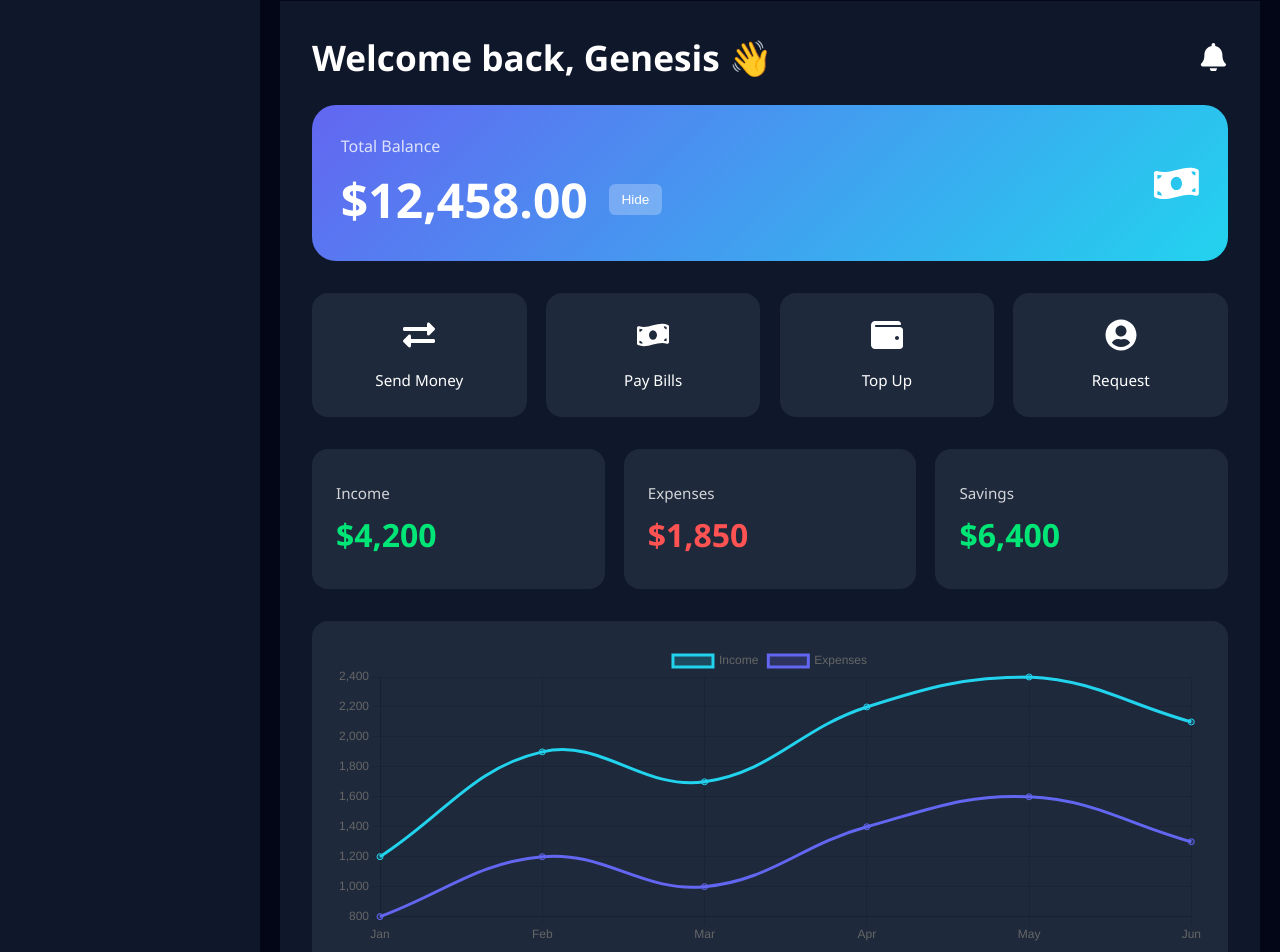
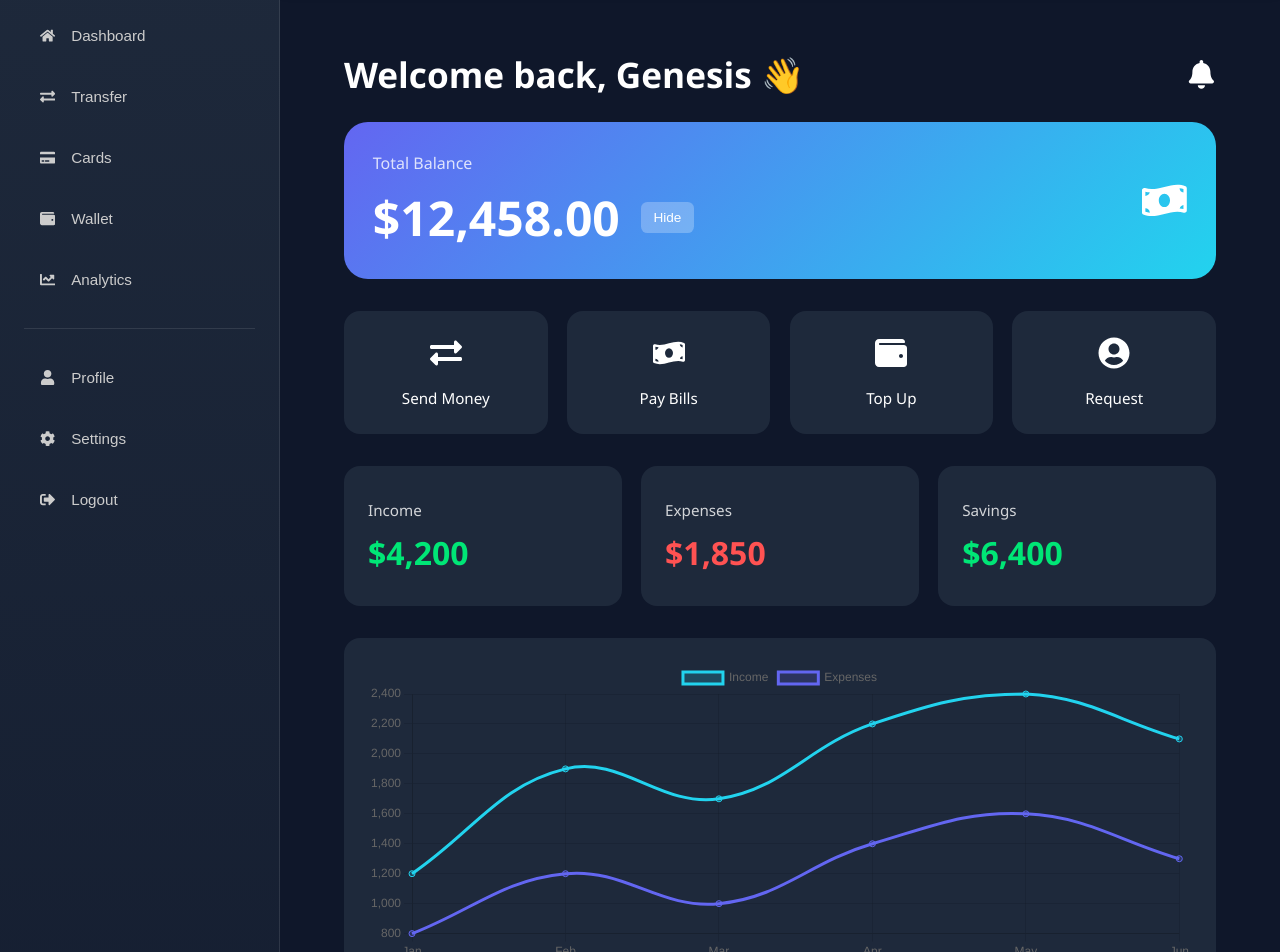
Before and after one commit to BUCHI909/Online-Bank, a React (Vite) app in the folder client/: page /dashboard in a window 1280 px wide. Shown: the part 80-1032 px from the top of the page. Built offline with nearby package versions, Linux system fonts and the light colour scheme; sample sign-in values are in the browser's storage.

Commit message:
making chnages

```diff
--- a/client/src/Layout/DashboardLayout.jsx
+++ b/client/src/Layout/DashboardLayout.jsx
@@ -14,26 +14,33 @@ function DashboardLayout() {
         onClose={() => setSidebarOpen(false)}
       />
 
-      {/* Overlay */}
-      <div
-        className={`overlay ${sidebarOpen ? "open" : ""}`}
-        onClick={() => setSidebarOpen(false)}
-      />
+      {/* Overlay (mobile) */}
+      {sidebarOpen && (
+        <div
+          className="overlay open"
+          onClick={() => setSidebarOpen(false)}
+        />
+      )}
 
-      {/* Main */}
+      {/* Main Area */}
       <div className="main">
 
+        {/* Navbar */}
         <header className="navbar">
+
           <button
             className="menu-btn"
             onClick={() => setSidebarOpen(true)}
+            aria-label="Open sidebar"
           >
             ☰
           </button>
 
           <h3>Genesis Bank Dashboard</h3>
+
         </header>
 
+        {/* Page Content */}
         <main className="content">
           <Outlet />
         </main>
--- a/client/src/components/Sidebar.jsx
+++ b/client/src/components/Sidebar.jsx
@@ -1,5 +1,5 @@
 import React from "react";
-import { NavLink, useNavigate } from "react-router-dom";
+import { useNavigate, useLocation } from "react-router-dom";
 import {
   FaUniversity,
   FaHome,
@@ -14,7 +14,19 @@ import {
 
 const Sidebar = ({ isOpen, onClose }) => {
   const navigate = useNavigate();
+  const location = useLocation();
   const [loggingOut, setLoggingOut] = React.useState(false);
+
+  const isActive = (path) =>
+    location.pathname === path ||
+    location.pathname.startsWith(path + "/");
+
+  const go = (path) => {
+    navigate(path);
+
+    // Close sidebar AFTER navigation (important for mobile)
+    if (onClose) setTimeout(onClose, 250);
+  };
 
   const handleLogout = () => {
     setLoggingOut(true);
@@ -22,69 +34,89 @@ const Sidebar = ({ isOpen, onClose }) => {
     setTimeout(() => {
       localStorage.removeItem("token");
       localStorage.removeItem("user");
+
+      setLoggingOut(false);
       navigate("/login");
-    }, 700);
-  };
-
-  const linkClass = ({ isActive }) =>
-    `nav-link ${isActive ? "active" : ""}`;
-
-  const handleClick = () => {
-    if (window.innerWidth <= 768) onClose();
+      if (onClose) onClose();
+    }, 900);
   };
 
   return (
     <aside className={`sidebar ${isOpen ? "open" : ""}`}>
 
-      {/* Logo */}
+      {/* Header */}
       <div className="sidebar-header">
-        <FaUniversity size={26} />
-        <span>Genesis Bank</span>
+        <div className="logo">
+          <FaUniversity size={26} />
+          <span>Genesis Bank</span>
+        </div>
 
         <button className="close-btn" onClick={onClose}>
           ✕
         </button>
       </div>
 
-      <nav className="nav">
+      {/* Navigation */}
+      <nav className="sidebar-nav">
 
-        <NavLink to="/dashboard" className={linkClass} onClick={handleClick}>
+        <button
+          onClick={() => go("/dashboard")}
+          className={isActive("/dashboard") ? "active" : ""}
+        >
           <FaHome /> Dashboard
-        </NavLink>
+        </button>
 
-        <NavLink to="/dashboard/transfer" className={linkClass} onClick={handleClick}>
+        <button
+          onClick={() => go("/dashboard/transfer")}
+          className={isActive("/dashboard/transfer") ? "active" : ""}
+        >
           <FaExchangeAlt /> Transfer
-        </NavLink>
+        </button>
 
-        <NavLink to="/dashboard/cards" className={linkClass} onClick={handleClick}>
+        <button
+          onClick={() => go("/dashboard/cards")}
+          className={isActive("/dashboard/cards") ? "active" : ""}
+        >
           <FaCreditCard /> Cards
-        </NavLink>
+        </button>
 
-        <NavLink to="/dashboard/wallets" className={linkClass} onClick={handleClick}>
+        {/* ✅ FIXED PATH */}
+        <button
+          onClick={() => go("/dashboard/wallets")}
+          className={isActive("/dashboard/wallets") ? "active" : ""}
+        >
           <FaWallet /> Wallet
-        </NavLink>
+        </button>
 
-        <NavLink to="/dashboard/analytics" className={linkClass} onClick={handleClick}>
+        <button
+          onClick={() => go("/dashboard/analytics")}
+          className={isActive("/dashboard/analytics") ? "active" : ""}
+        >
           <FaChartLine /> Analytics
-        </NavLink>
+        </button>
 
         <hr />
 
-        <NavLink to="/dashboard/profile" className={linkClass} onClick={handleClick}>
+        <button
+          onClick={() => go("/dashboard/profile")}
+          className={isActive("/dashboard/profile") ? "active" : ""}
+        >
           <FaUser /> Profile
-        </NavLink>
-
-        <NavLink to="/dashboard/settings" className={linkClass} onClick={handleClick}>
-          <FaCog /> Settings
-        </NavLink>
+        </button>
 
         <button
-          className="logout-btn"
-          onClick={handleLogout}
-          disabled={loggingOut}
+          onClick={() => go("/dashboard/settings")}
+          className={isActive("/dashboard/settings") ? "active" : ""}
         >
-          <FaSignOutAlt />
-          {loggingOut ? "Logging out..." : "Logout"}
+          <FaCog /> Settings
+        </button>
+
+        <button className="logout" onClick={handleLogout}>
+          {loggingOut ? "Logging out..." : (
+            <>
+              <FaSignOutAlt /> Logout
+            </>
+          )}
         </button>
 
       </nav>
--- a/client/src/styles/globals.css
+++ b/client/src/styles/globals.css
@@ -1413,143 +1413,3 @@ p { font-size: clamp(0.9rem, 2vw, 1rem); line-height: 1.6; }
   }
 
 }
-
-
-
-
-/* ===== SIDEBAR ===== */
-
-.sidebar {
-  position: fixed;
-  left: -260px;
-  top: 0;
-  width: 260px;
-  height: 100vh;
-  background: #0f172a;
-  color: #fff;
-  padding: 20px;
-  transition: left 0.3s ease;
-  z-index: 1000;
-}
-
-.sidebar.open {
-  left: 0;
-}
-
-/* Header */
-.sidebar-header {
-  display: flex;
-  align-items: center;
-  gap: 10px;
-  font-weight: bold;
-  margin-bottom: 30px;
-}
-
-.close-btn {
-  margin-left: auto;
-  background: none;
-  border: none;
-  color: #fff;
-  font-size: 20px;
-  cursor: pointer;
-}
-
-/* Navigation */
-.nav {
-  display: flex;
-  flex-direction: column;
-  gap: 8px;
-}
-
-.nav-link {
-  display: flex;
-  align-items: center;
-  gap: 12px;
-  padding: 12px;
-  border-radius: 10px;
-  color: #cbd5e1;
-  text-decoration: none;
-  transition: 0.2s;
-}
-
-.nav-link:hover {
-  background: rgba(99, 102, 241, 0.25);
-  color: #fff;
-}
-
-.nav-link.active {
-  background: #6366f1;
-  color: #fff;
-}
-
-/* Logout */
-.logout-btn {
-  margin-top: 15px;
-  padding: 12px;
-  border-radius: 10px;
-  border: none;
-  background: #ef4444;
-  color: #fff;
-  cursor: pointer;
-}
-
-/* ===== OVERLAY ===== */
-
-.overlay {
-  position: fixed;
-  inset: 0;
-  background: rgba(0,0,0,0.45);
-  opacity: 0;
-  pointer-events: none;
-  transition: 0.3s;
-  z-index: 900;
-}
-
-.overlay.open {
-  opacity: 1;
-  pointer-events: auto;
-}
-
-/* ===== MAIN ===== */
-
-.main {
-  margin-left: 260px;
-  min-height: 100vh;
-  background: #020617;
-  color: white;
-}
-
-.navbar {
-  padding: 16px 20px;
-  background: #020617;
-  display: flex;
-  align-items: center;
-  gap: 15px;
-  border-bottom: 1px solid rgba(255,255,255,0.08);
-}
-
-.menu-btn {
-  font-size: 22px;
-  background: none;
-  border: none;
-  color: #fff;
-  cursor: pointer;
-}
-
-.content {
-  padding: 20px;
-}
-
-/* ===== MOBILE ===== */
-
-@media (max-width: 768px) {
-
-  .main {
-    margin-left: 0;
-  }
-
-  .sidebar {
-    width: 260px;
-  }
-
-}
```
